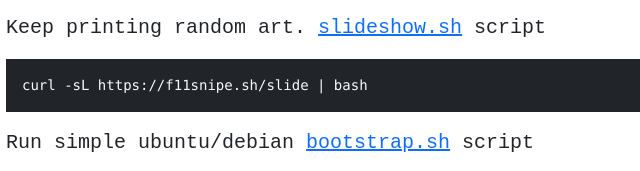
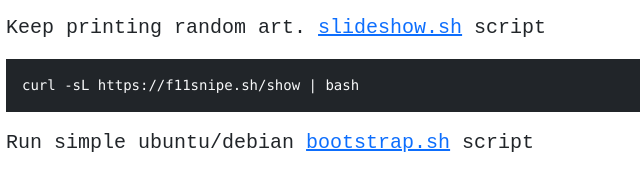
Before and after one commit to f11snipe/nginx-site, a plain HTML site: page src/public/index.html in a window 1280 px wide. Shown: the part 508-679 px from the top of the page, 124-764 px from the left. Drawn offline with nearby package versions, Linux system fonts and the light colour scheme; a web font is replaced by a local one.

Commit message:
Fix bad link

```diff
--- a/src/public/index.html
+++ b/src/public/index.html
@@ -92,7 +92,7 @@
           <p class="lead">Print random ascii art <a href="/sh/random.sh">random.sh</a> script</p>
           <pre class="text-light bg-dark p-3">curl -sL https://f11snipe.sh/rand | bash</pre>
           <p class="lead">Keep printing random art. <a href="/sh/slideshow.sh">slideshow.sh</a> script</p>
-          <pre class="text-light bg-dark p-3">curl -sL https://f11snipe.sh/slide | bash</pre>
+          <pre class="text-light bg-dark p-3">curl -sL https://f11snipe.sh/show | bash</pre>
           <p class="lead">Run simple ubuntu/debian <a href="/sh/bootstrap.sh">bootstrap.sh</a> script</p>
           <pre class="text-light bg-dark p-3">curl -sL https://f11snipe.sh/boot | bash</pre>
           <h3>Configs:</h3>
```
